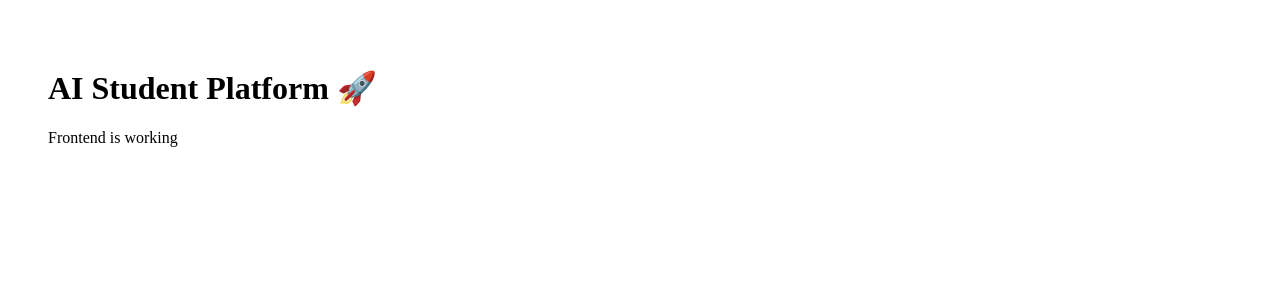
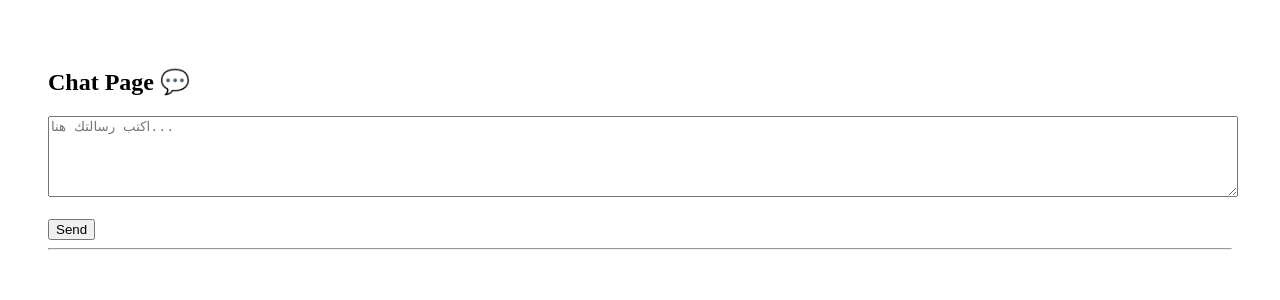
Before and after one commit to abdallabassam-dotcom/ai-frontend, a Next.js app: page / in a window 1280 px wide. Shown: the top 300 px of the page. Built offline with nearby package versions, Linux system fonts and the light colour scheme.

Commit message:
Implement chat functionality in ChatPage component

```diff
--- a/app/page.tsx
+++ b/app/page.tsx
@@ -1,8 +1,49 @@
-export default function Home() {
+"use client";
+import { useState } from "react";
+
+export default function ChatPage() {
+  const [message, setMessage] = useState("");
+  const [reply, setReply] = useState("");
+
+  async function sendMessage() {
+    setReply("Loading...");
+
+    const res = await fetch(
+      process.env.NEXT_PUBLIC_API_BASE + "/chat",
+      {
+        method: "POST",
+        headers: {
+          "Content-Type": "application/json"
+        },
+        body: JSON.stringify({ prompt: message })
+      }
+    );
+
+    const data = await res.json();
+    setReply(data.reply || JSON.stringify(data));
+  }
+
   return (
     <div style={{ padding: 40 }}>
-      <h1>AI Student Platform 🚀</h1>
-      <p>Frontend is working</p>
+      <h2>Chat Page 💬</h2>
+
+      <textarea
+        rows={5}
+        style={{ width: "100%" }}
+        placeholder="اكتب رسالتك هنا..."
+        value={message}
+        onChange={(e) => setMessage(e.target.value)}
+      />
+
+      <br /><br />
+
+      <button onClick={sendMessage}>
+        Send
+      </button>
+
+      <hr />
+
+      <pre>{reply}</pre>
     </div>
   );
 }
```
